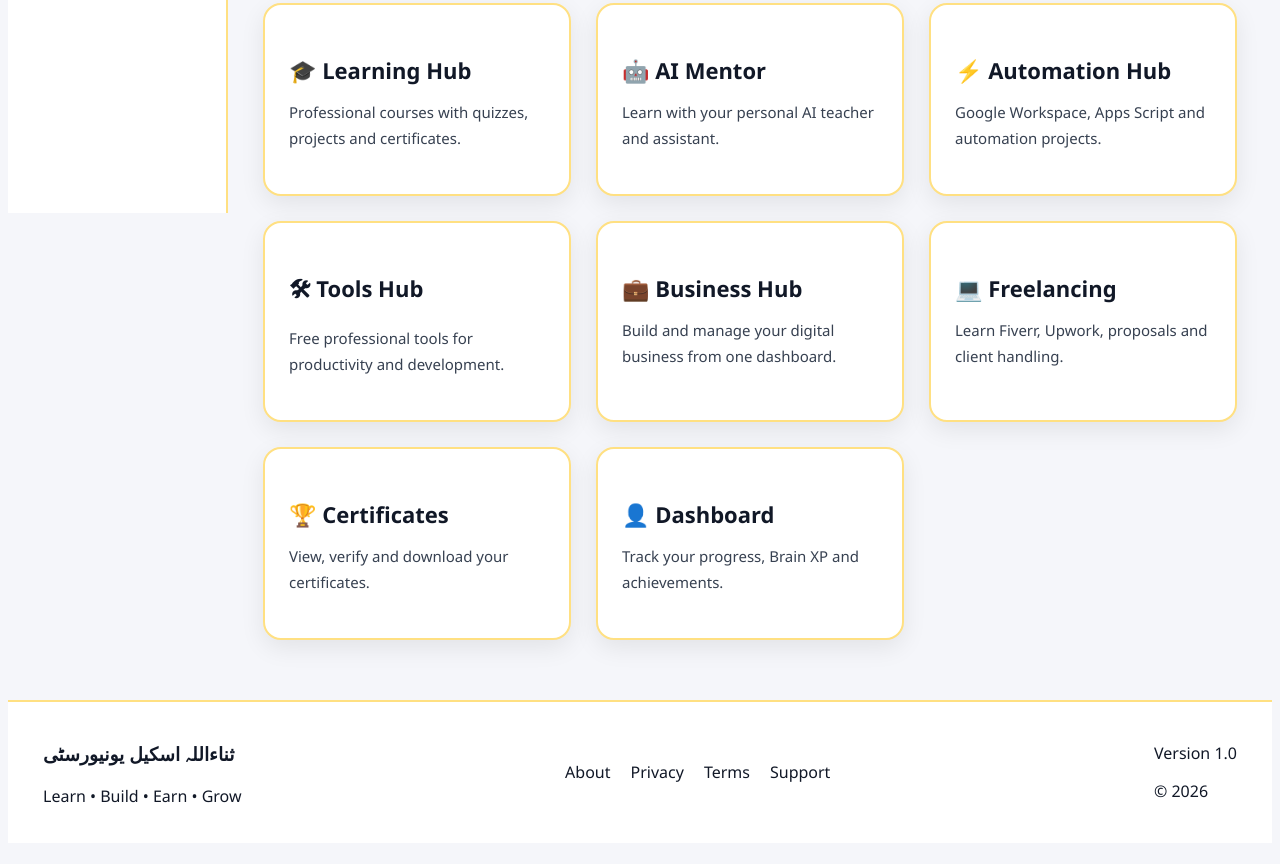
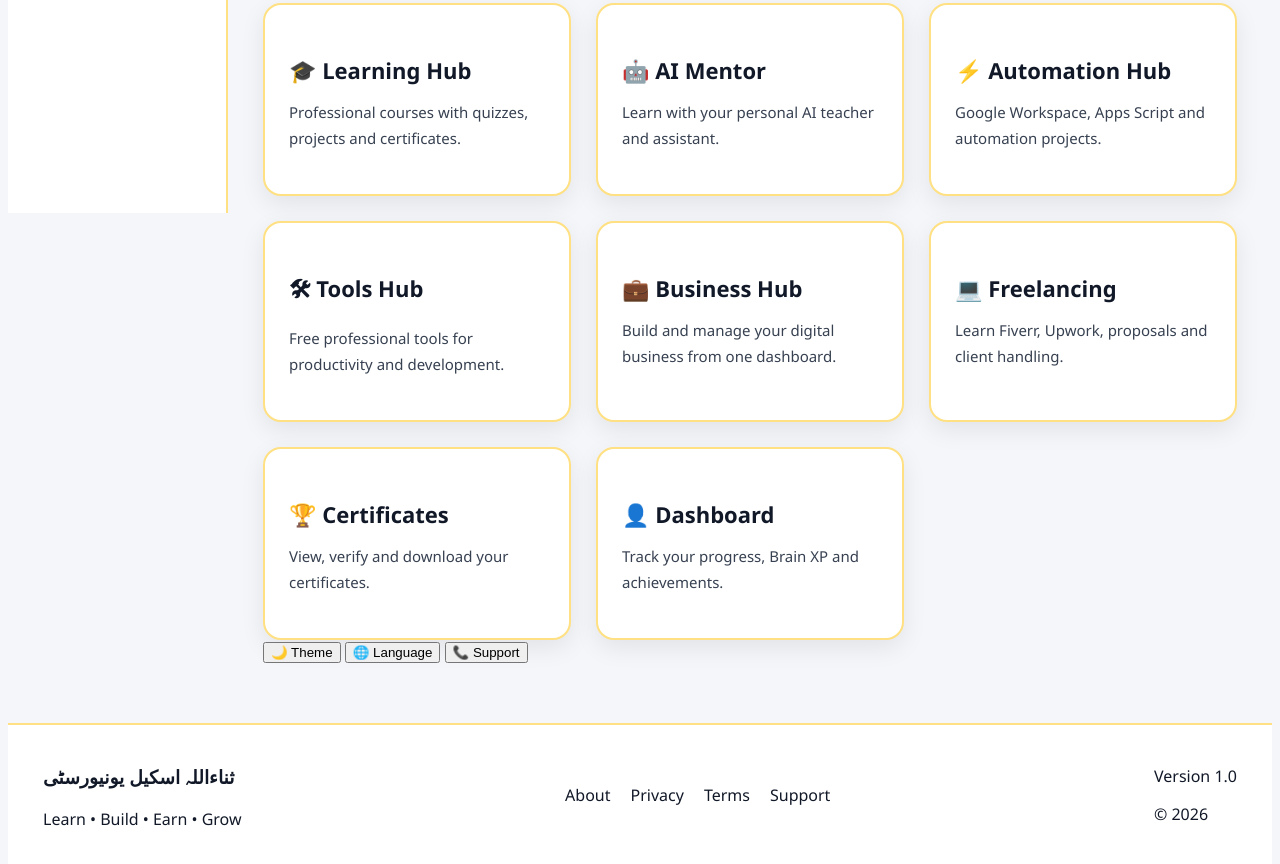
Before and after one commit to sanaullamastoi548-maker/Sanaullah-ScaleFlow-University, a plain HTML site: page index.html in a window 1280 px wide. Shown: the part 700-1564 px from the top of the page. Drawn offline with Linux system fonts and the light colour scheme.

Commit message:
Add quick actions section to index.html
Added quick action buttons for Theme, Language, and Support.

```diff
--- a/index.html
+++ b/index.html
@@ -70,8 +70,9 @@
                 placeholder="Search courses, tools, mentors..."
                 autocomplete="off">
         </div>
+
          <!-- ==========================================
-     GATEWAY CARDS (بڑے اور مکمل)
+     GATEWAY CARDS (بڑے اور سائیڈ میں 3 کالم)
 ========================================== -->
 <section class="gateway-grid">
     <div class="gateway-card" id="learningHubCard" data-module="learning">
@@ -107,7 +108,16 @@
         <p>Track your progress, Brain XP and achievements.</p>
     </div>
 </section>
-        </section>
+
+
+<!-- ==========================================
+     QUICK ACTIONS (نیچے والے تین بٹن — Theme, Language, Support)
+========================================== -->
+<div class="quick-actions-bottom">
+    <button id="btnTheme" class="quick-btn">🌙 Theme</button>
+    <button id="btnLanguage" class="quick-btn">🌐 Language</button>
+    <button id="btnSupport" class="quick-btn">📞 Support</button>
+</div>
 
     </main>
 
```
